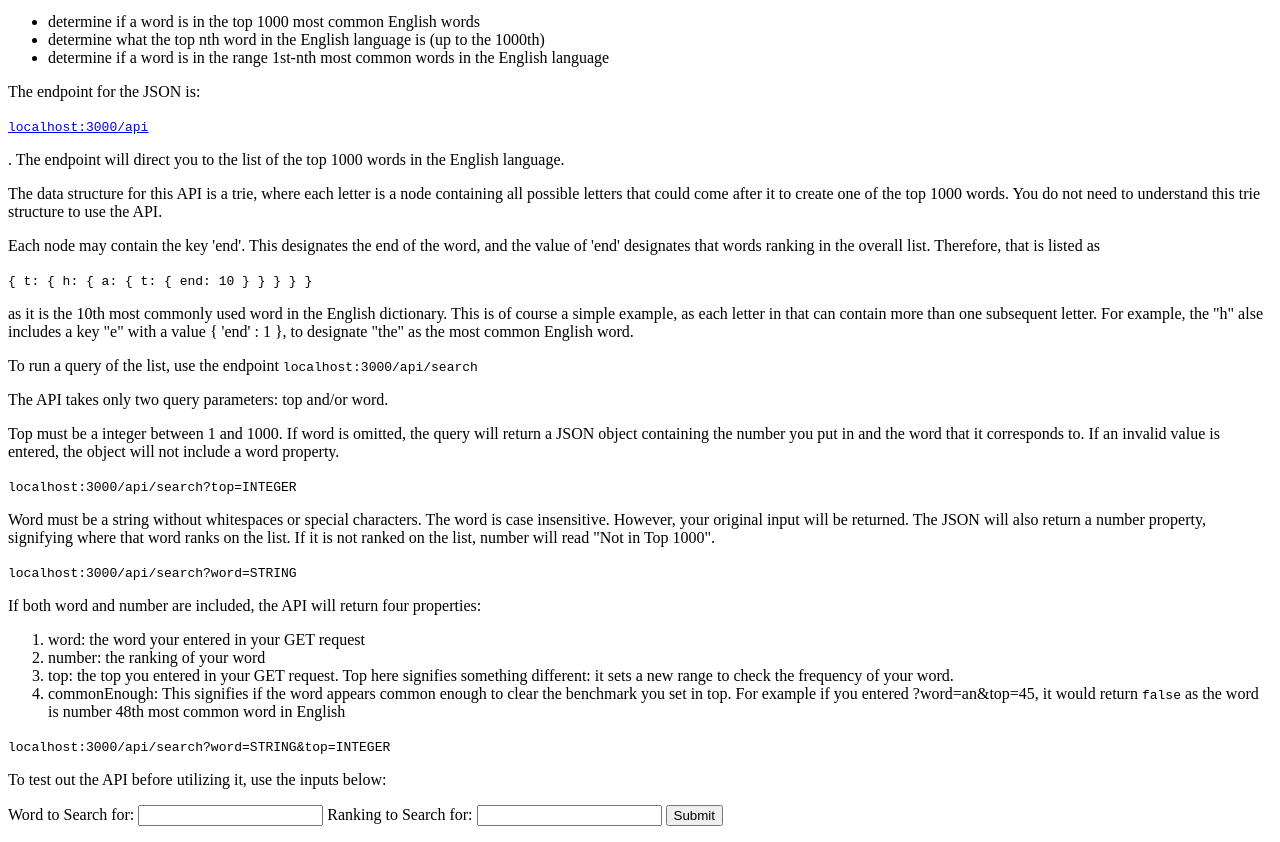
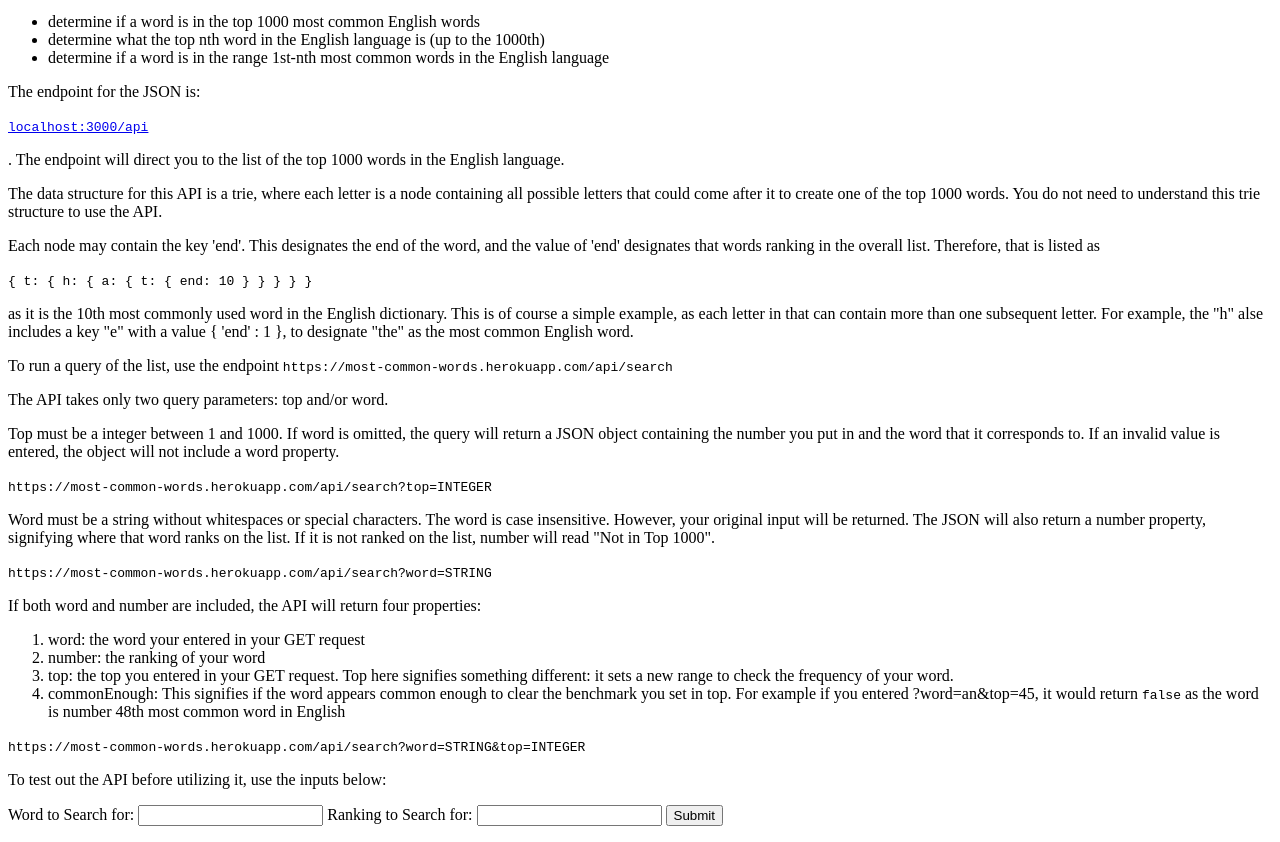
Before and after one commit to mikeshort10/1000-words, a website: page views/index.html in a window 1280 px wide. Shown: the part 101-943 px from the top of the page. Drawn offline with nearby package versions, Linux system fonts and the light colour scheme.

Commit message:
Add Heroku link

```diff
--- a/views/index.html
+++ b/views/index.html
@@ -14,24 +14,24 @@
 		</p>
 
 		<p>
-			The endpoint for the JSON is: <p><a href="localhost:3000/api"><code>localhost:3000/api</code></a></p>. The endpoint will direct you to the list of the top 1000 words in the English language.</p>
+			The endpoint for the JSON is: <p><a href="https://most-common-words.herokuapp.com/api"><code>localhost:3000/api</code></a></p>. The endpoint will direct you to the list of the top 1000 words in the English language.</p>
 
 
 			<p>The data structure for this API is a trie, where each letter is a node containing all possible letters that could come after it to create one of the top 1000 words. You do not need to understand this trie structure to use the API. </p>
 
 			<p>Each node may contain the key 'end'. This designates the end of the word, and the value of 'end' designates that words ranking in the overall list. Therefore, that is listed as <p><code> { t: { h: { a: { t: { end: 10 } } } } } </code></p> as it is the 10th most commonly used word in the English dictionary. This is of course a simple example, as each letter in that can contain more than one subsequent letter. For example, the "h" alse includes a key "e" with a value { 'end' : 1 }, to designate "the" as the most common English word.</p>
 
-			<p>To run a query of the list, use the endpoint <code>localhost:3000/api/search</code></p>
+			<p>To run a query of the list, use the endpoint <code>https://most-common-words.herokuapp.com/api/search</code></p>
 
 			<p>The API takes only two query parameters: top and/or word.</p>
 
 			<p>Top must be a integer between 1 and 1000. If word is omitted, the query will return a JSON object containing the number you put in and the word that it corresponds to. If an invalid value is entered, the object will not include a word property.</p>
 
-			<p><code>localhost:3000/api/search?top=INTEGER</code></p>
+			<p><code>https://most-common-words.herokuapp.com/api/search?top=INTEGER</code></p>
 
 			<p>Word must be a string without whitespaces or special characters. The word is case insensitive. However, your original input will be returned. The JSON will also return a number property, signifying where that word ranks on the list. If it is not ranked on the list, number will read "Not in Top 1000".</p>
 
-			<p><code>localhost:3000/api/search?word=STRING</code></p>
+			<p><code>https://most-common-words.herokuapp.com/api/search?word=STRING</code></p>
 
 			<p>If both word and number are included, the API will return four properties:
 
@@ -42,7 +42,7 @@
 				<li>commonEnough: This signifies if the word appears common enough to clear the benchmark you set in top. For example if you entered ?word=an&top=45, it would return <code>false</code> as the word is number 48th most common word in English</li>
 			</ol></p>
 
-			<p><code>localhost:3000/api/search?word=STRING&top=INTEGER</code></p>
+			<p><code>https://most-common-words.herokuapp.com/api/search?word=STRING&top=INTEGER</code></p>
 
 			<p>To test out the API before utilizing it, use the inputs below:</p>
 
```
